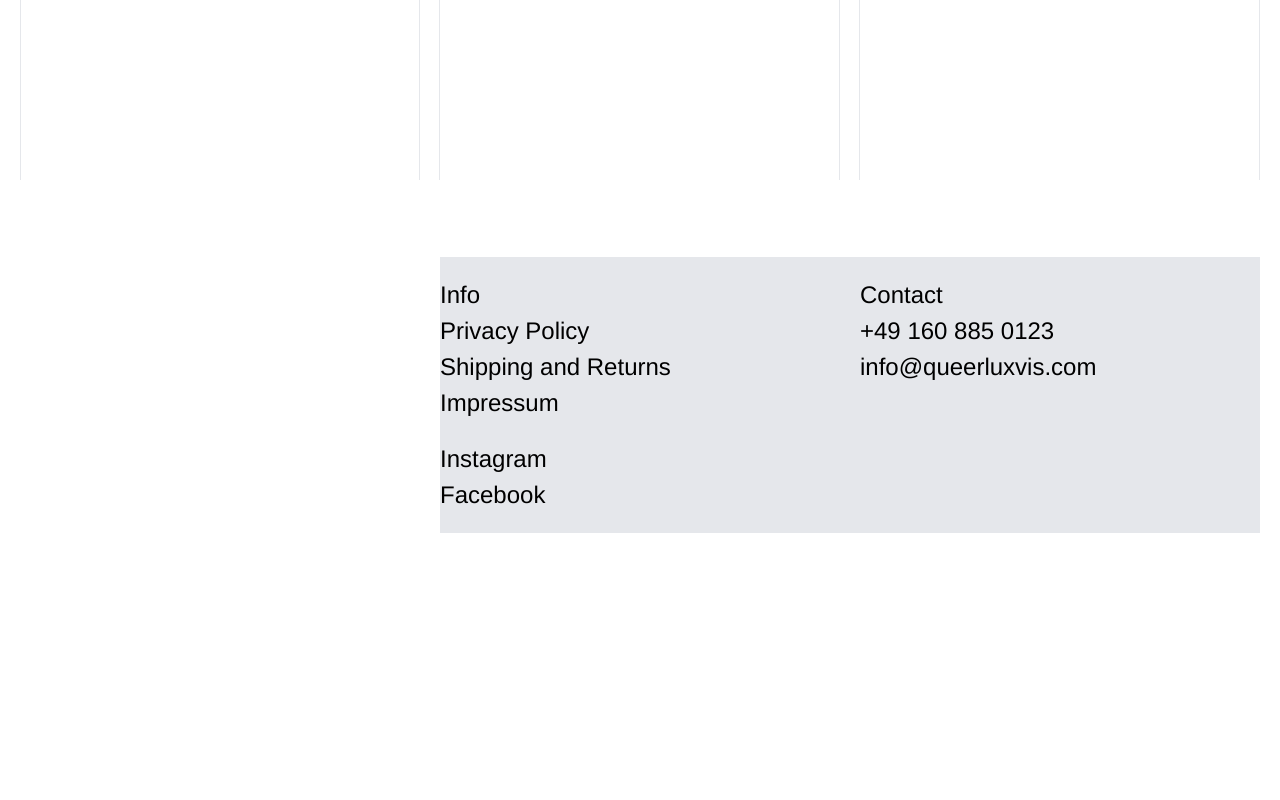
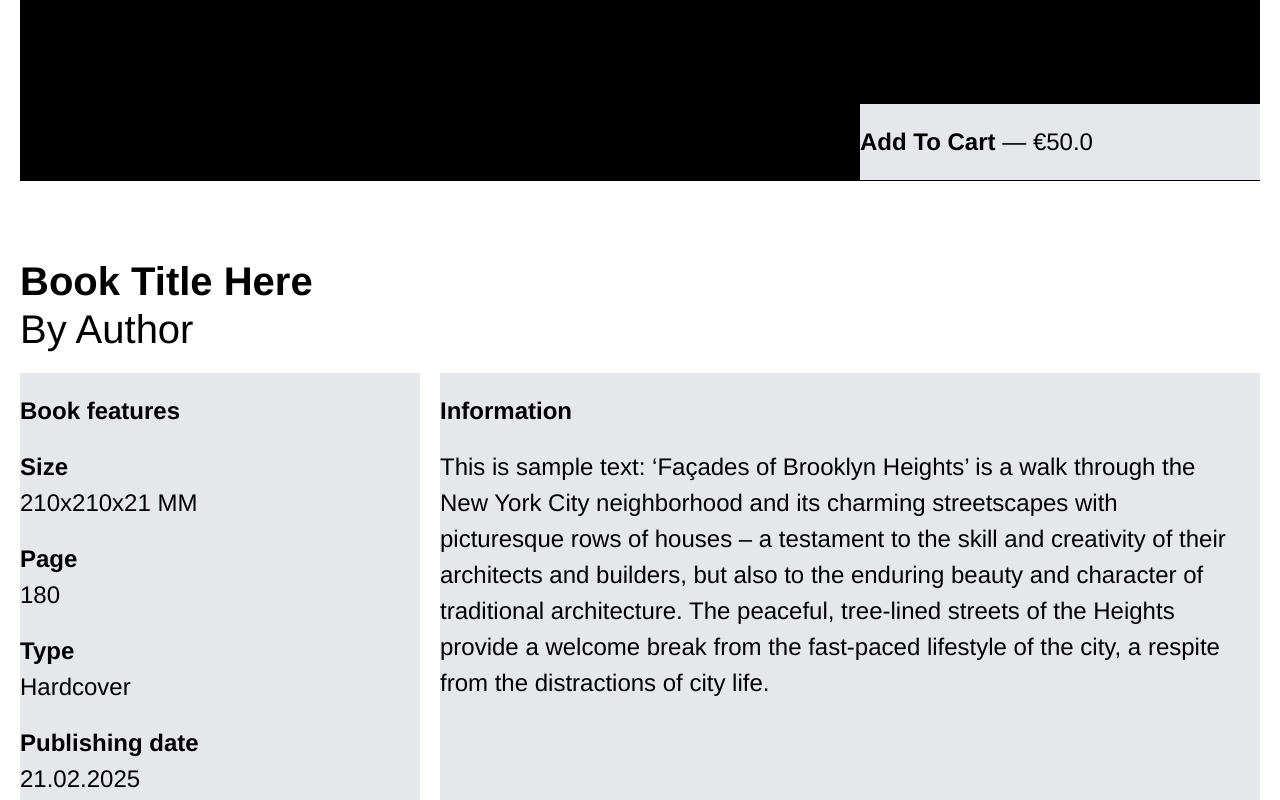
Before and after one commit to kostia2231/queerluxvis, a Next.js app: page /product/1 in a window 1280 px wide. Before the commit this address had no page. Shown: the part 620-1420 px from the top of the page. Before the commit the page ends 1153 px from the top, so only its background shows below. Built offline with nearby package versions, Linux system fonts and the light colour scheme.

Commit message:
product page added

```diff
--- a/components/Footer.tsx
+++ b/components/Footer.tsx
@@ -16,7 +16,6 @@ export default function Footer() {
         </div>
         <div className="bg-gray-200 py-5" />
         <div className="bg-gray-200 py-5 flex flex-col">
-          <p>Contact</p>
           <p>+49 160 885 0123</p>
           <p>info@queerluxvis.com</p>
         </div>
--- a/components/ProductMenuElement.tsx
+++ b/components/ProductMenuElement.tsx
@@ -1,4 +1,6 @@
+'use client'
 import PlusIcon from "./PlusIcon"
+import { motion } from "motion/react"
 
 export default function ProductMenuElement() {
   return (
@@ -11,7 +13,12 @@ export default function ProductMenuElement() {
               <p>Book Title Here</p>
               <p>— €50.0</p>
             </div>
-            <PlusIcon />
+            <motion.div className="w-fit h-fit cursor-pointer"
+              whileHover={{ scale: 1.05 }}
+              whileTap={{ scale: 0.95 }}
+            >
+              <PlusIcon />
+            </motion.div>
           </div>
         </div>
         <div></div>
--- /dev/null
+++ b/src/app/product/[handle]/page.tsx
@@ -0,0 +1,76 @@
+export default function Product() {
+  return (
+    <>
+      <div className="w-full h-screen flex flex-col justify-start items-center">
+        <div className="w-full py-5 flex grow bg-black">
+          {/* Твой контент */}
+        </div>
+
+        <div className="mt-auto w-full text-center bottom-0 sticky grid-wrapper">
+          <div></div>
+          <div></div>
+          <div></div>
+          <div></div>
+          <div className="bg-gray-200 w-full text-start py-5">
+            <span className="font-bold">Add To Cart</span> — €50.0
+          </div>
+        </div>
+      </div>
+
+      <div>
+        <div className="text-[40px] leading-[48px]">
+          <p className="font-bold">Book Title Here</p>
+          <p>By Author</p>
+        </div>
+
+        <div className="grid-wrapper py-5">
+          <div className="bg-gray-200 flex flex-col gap-5 py-5">
+            <p className="font-bold">Book features</p>
+            <div>
+              <p className="font-bold">Size</p>
+              <p>210x210x21 MM</p>
+            </div>
+
+            <div>
+              <p className="font-bold">Page</p>
+              <p>180</p>
+            </div>
+
+
+            <div>
+              <p className="font-bold">Type</p>
+              <p>Hardcover</p>
+            </div>
+
+            <div>
+              <p className="font-bold">Publishing date</p>
+              <p>21.02.2025</p>
+            </div>
+
+            <div>
+              <p className="font-bold">ISBN</p>
+              <p>978-91-98427-4-2</p>
+            </div>
+
+          </div>
+          <div></div>
+          <div className="bg-gray-200 flex flex-col gap-5 py-5">
+            <div className="absolute pr-10">
+              <p className="pb-5 font-bold">Information</p>
+              <p>This is sample text: &lsquo;Façades of Brooklyn Heights&rsquo;
+                is a walk through the New York City neighborhood and its charming
+                streetscapes with picturesque rows of houses – a testament to the
+                skill and creativity of their architects and builders, but also to
+                the enduring beauty and character of traditional architecture. The
+                peaceful, tree-lined streets of the Heights provide a welcome break
+                from the fast-paced lifestyle of the city, a respite from the
+                distractions of city life.</p>
+            </div>
+
+          </div>
+          <div className="bg-gray-200"></div>
+          <div className="bg-gray-200"></div>
+        </div>
+      </div>
+    </>);
+}
```
Also changed, not shown: src/app/products/[handle]/page.tsx (deleted), src/app/products/page.tsx (deleted).
